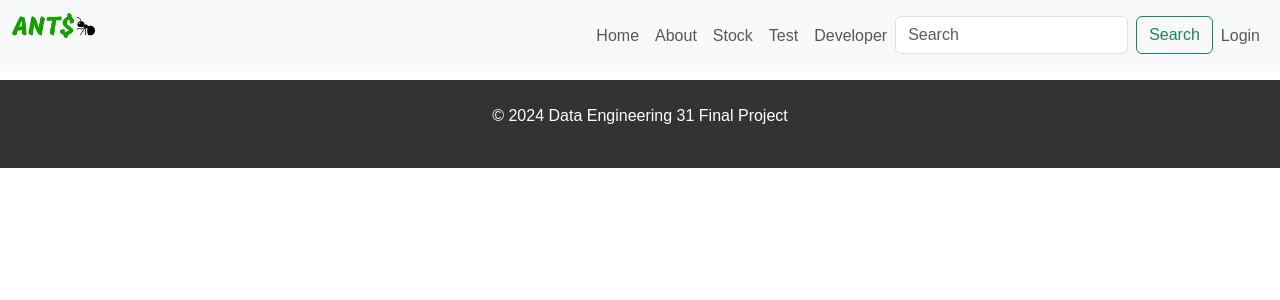
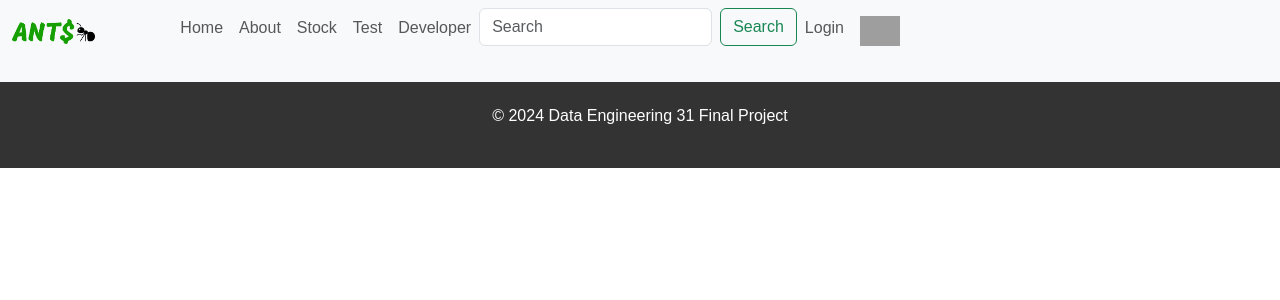
Before and after one commit to pladata-encore/DE31-final-team4, a Django app: page /search/ in a window 1280 px wide. Shown: the top 300 px of the page. Run offline with Django 5.2, Linux system fonts and the light colour scheme; grey boxes are pictures that could not be loaded.

Commit message:
고양이프로젝트

```diff
--- a/ants_final/main/urls.py
+++ b/ants_final/main/urls.py
@@ -30,6 +30,6 @@ urlpatterns = [
 
     #관심종목
     path('add_favorite_list/<str:stock_code>/', views.add_favorite_list, name='add_favorite_list'),
-    path('my_favorite_list/', views.my_favorite_list, name='my_favorite_list'),
+    path('mypage/', views.my_favorite_list, name='mypage'),
     # path('stock_/', views.my_favorite_list, name='my_favorite_list'),
 ]
--- a/ants_final/templates/base.html
+++ b/ants_final/templates/base.html
@@ -44,6 +44,11 @@
                     {% else %}
                         <li class="nav-item"><a class="nav-link" href="{% url 'account_login' %}">Login</a></li>
                     {% endif %}
+                    <li class="nav-item">
+                        <a class="nav-link" href="{% url 'mypage' %}">
+                            <img src="{% static 'images/member.jpg' %}" alt="My Page" width="10%">
+                        </a>
+                    </li>
                 </ul>
             </div>
         </div>
```
Also changed, not shown: ants_final/main/views.py (+0 -35 lines).
